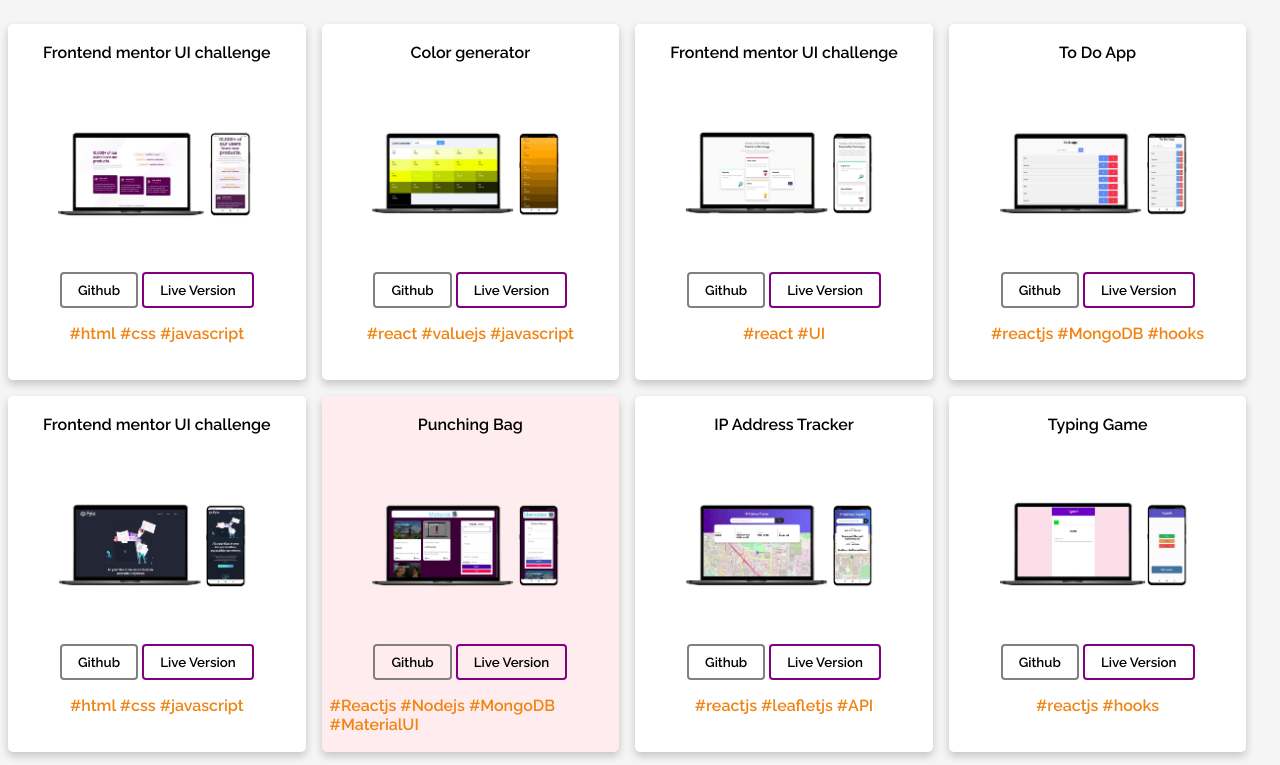
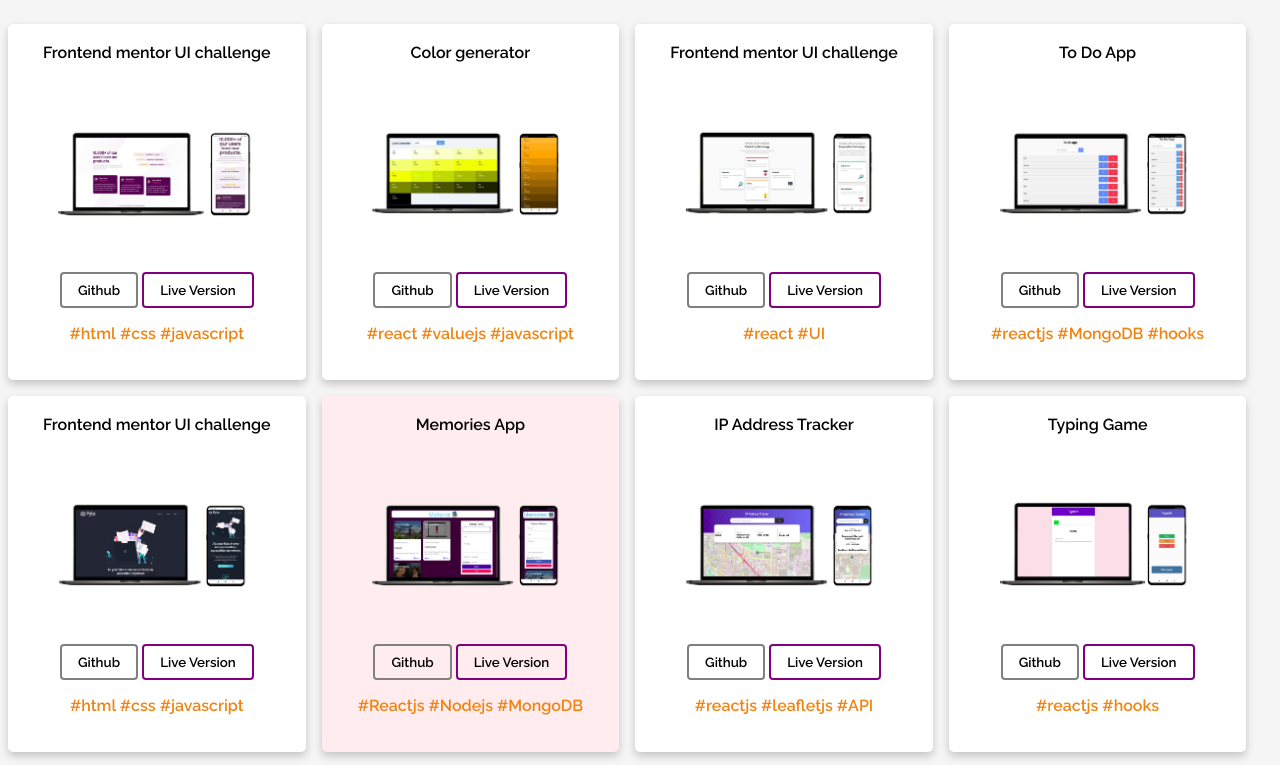
Before and after one commit to sadiq-1698/sadiq-1698.github.io, a plain HTML site: page index.html in a window 1280 px wide. Shown: the top 765 px of the page. Drawn offline with Linux system fonts and the light colour scheme.

Commit message:
Added memories app

```diff
--- a/index.html
+++ b/index.html
@@ -103,7 +103,7 @@
         </div>
 
         <div class="web-project tutorial">
-            <h4>Punching Bag</h4>
+            <h4>Memories App</h4>
             <img src="images/memories-app.png" alt="Avatar" class="image" style="width:200px;height:200px;cursor:pointer;">
             <div class="btn-container">
                 <a href="">
@@ -117,7 +117,6 @@
                 <span>#Reactjs </span>
                 <span>#Nodejs </span>
                 <span>#MongoDB </span>
-                <span>#MaterialUI</span>
             </div>
         </div>
 
```
